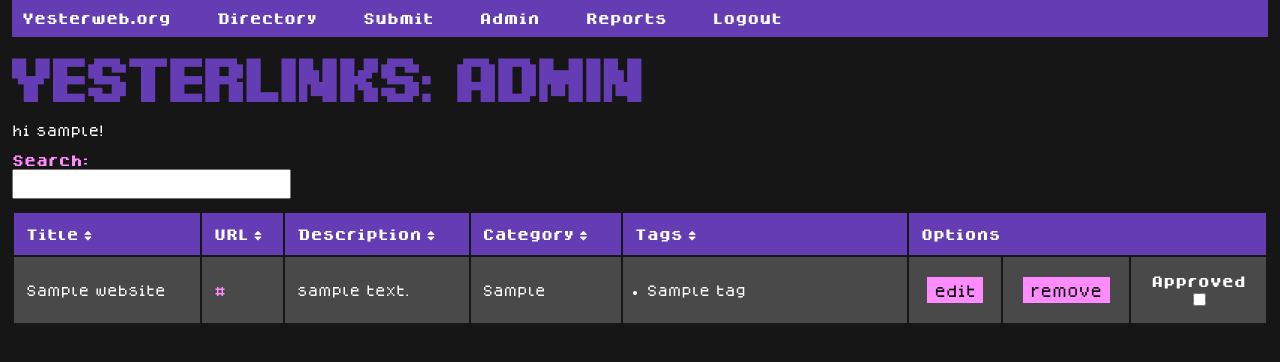
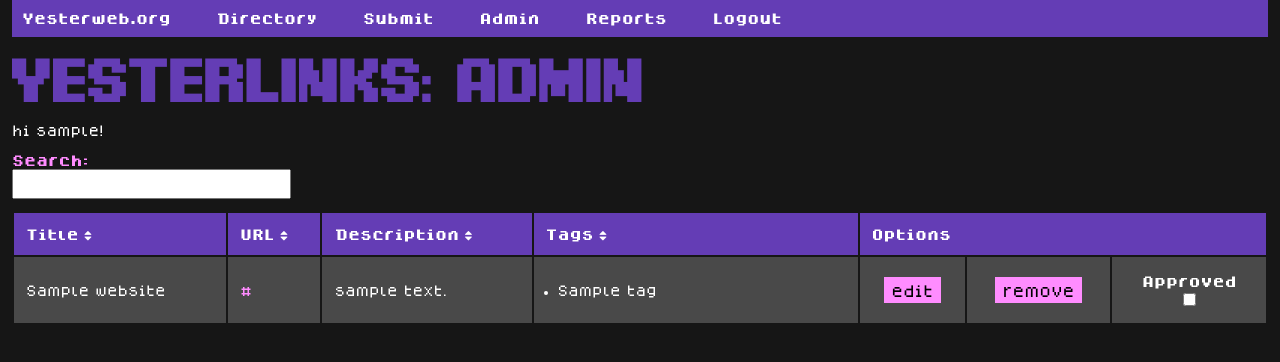
Before and after one commit to sadgrlonline/yesterlinks, a PHP site: page /admin in a window 1280 px wide. Shown: the part 35-397 px from the top of the page. Run offline with PHP 8.4, Linux system fonts and the light colour scheme; the visitor is signed in with stand-in values (Sample User, id 1); tables that the repository leaves empty hold one stand-in row (values such as "Sample post"); some libraries are stand-ins or nearby versions.

Commit message:
removed category in admin

```diff
--- a/admin/index.php
+++ b/admin/index.php
@@ -38,7 +38,6 @@
               <th class="title">Title <i class="fa fa-sort fa-1x"></i><i class="fa fa-sort-asc fa-1x"></i><i class="fa fa-sort-desc fa-1x"></i></th>
               <th class="urlAdmin title">URL <i class="fa fa-sort fa-1x"></i><i class="fa fa-sort-asc fa-1x"></i><i class="fa fa-sort-desc fa-1x"></i></th>
               <th class="descr">Description <i class="fa fa-sort fa-1x"></i><i class="fa fa-sort-asc fa-1x"></i><i class="fa fa-sort-desc fa-1x"></i></th>
-              <th class="cat title">Category <i class="fa fa-sort fa-1x"></i><i class="fa fa-sort-asc fa-1x"></i><i class="fa fa-sort-desc fa-1x"></i></th>
               <th class="cat title">Tags <i class="fa fa-sort fa-1x"></i><i class="fa fa-sort-asc fa-1x"></i><i class="fa fa-sort-desc fa-1x"></i></th>
               <th class="cat title" colspan="3">Options</th>
             </tr>
@@ -63,17 +62,14 @@
 
         $idarray = [];
         $urlarray = [];
-        $catarray = [];
 
         while ($row = $result->fetch_assoc()) {
           $idarray[] = $row['id'];
           $urlarray[] = $row['url'];
-          $catarray[] = $row['category'];
           $id = $row['id'];
           $title = $row['title'];
           $descr = $row['descr'];
           $url = $row['url'];
-          $cat = $row['category'];
           $is_pending = $row['pending'];
 
           $tags_query = "SELECT tag_id, tags.name FROM taglist JOIN tags ON taglist.tag_id = tags.id WHERE site_id =" . $row['id'] . " ORDER BY tags.name ASC";
@@ -87,7 +83,7 @@
             $tag_html .= "<li data-tag-id=" . $single_tag['tag_id'] . ">" . $single_tag['name'] . "</li>";
           } ?>
 
-          <tr class="<?php echo $cat; ?> row" id="<?php echo $id; ?>">
+          <tr class="row" id="<?php echo $id; ?>">
             <td class="title"><?php if ($title === null) {
                 echo "Untitled";
               } else {
@@ -99,7 +95,6 @@
               } else {
                 echo strtolower($descr);
               } ?></td>
-              <td class="cat" data-attr="<?php echo $cat; ?>"><?php echo $cat; ?></td>
               <td class="tags">
                 <ul>
                   <?php if (empty($tag_html) === false) {
@@ -163,8 +158,17 @@
     /* We will use these variables in the linked `scripts.js` file */
     var idArr = <?php echo json_encode($idarray); ?>;
     var urlArr = <?php echo json_encode($urlarray); ?>;
-    var catArr = <?php echo json_encode($catarray); ?>;
     </script>
-    <script src="../assets/js/admin-scripts.js?v=2022-04-30" type="text/javascript" charset="utf-8"></script>
+
+    <script src="../assets/js/admin-scripts.js?v=2022-04-30" type="text/javascript" charset="utf-8">
+    </script>
+
+    <style>
+      .container {
+        max-width:1500px !important;
+      }
+
+      </style>
+
 </body>
 </html>
```
